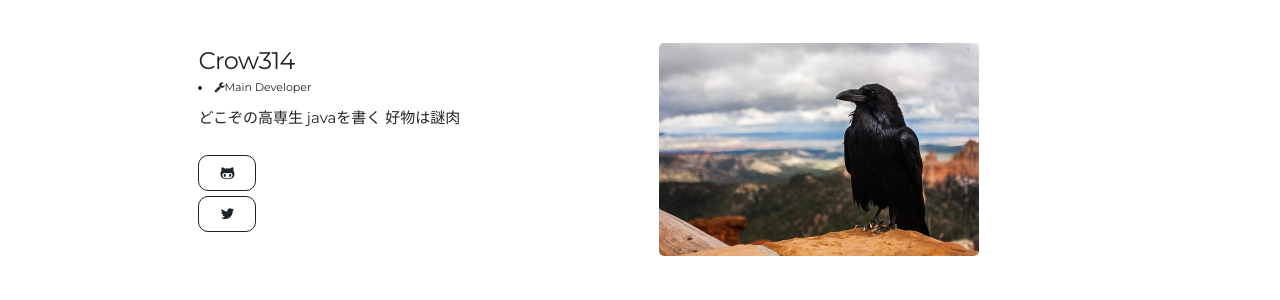
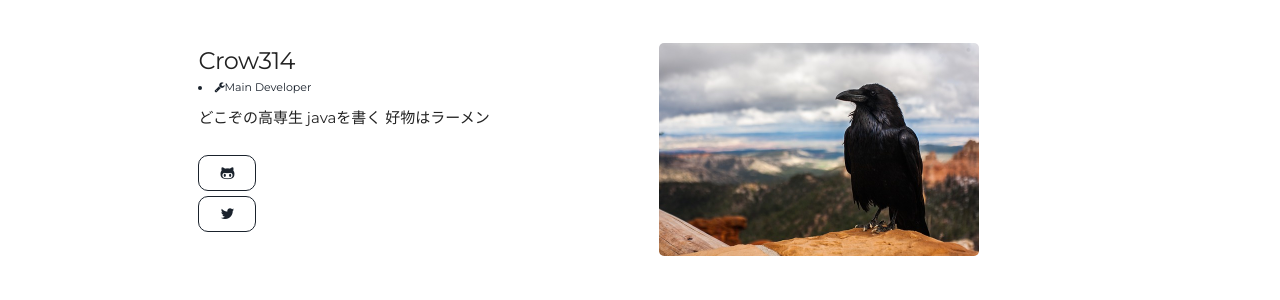
Before and after one commit to Dragon-Egg/Okirotanaka-Web, a Jekyll site: the page built from docs/index.html, in a window 1280 px wide. Shown: the part 1365-1665 px from the top of the page. Built offline with Jekyll 4.4.1, drawn with Linux system fonts in a browser that asks for light colours.

Commit message:
Update Member.html
好物が謎肉ってひどくね

```diff
--- a/docs/_includes/Member.html
+++ b/docs/_includes/Member.html
@@ -9,7 +9,7 @@
     <div class="six columns">
       <h5>Crow314</h5>
       <li><i class="fa fa-wrench" aria-hidden="true"></i>Main Developer</li>
-      <p>どこぞの高専生 javaを書く 好物は謎肉 </p>
+      <p>どこぞの高専生 javaを書く 好物はラーメン </p>
       <a class="project-link" href="https://github.com/Crow314"><i class="fa fa-github-alt" aria-hidden="true"></i></a>
       <a class="project-link" href="https://twitter.com/crow31415/"><i class="fa fa-twitter" aria-hidden="true"></i></a>
     </div>
```
